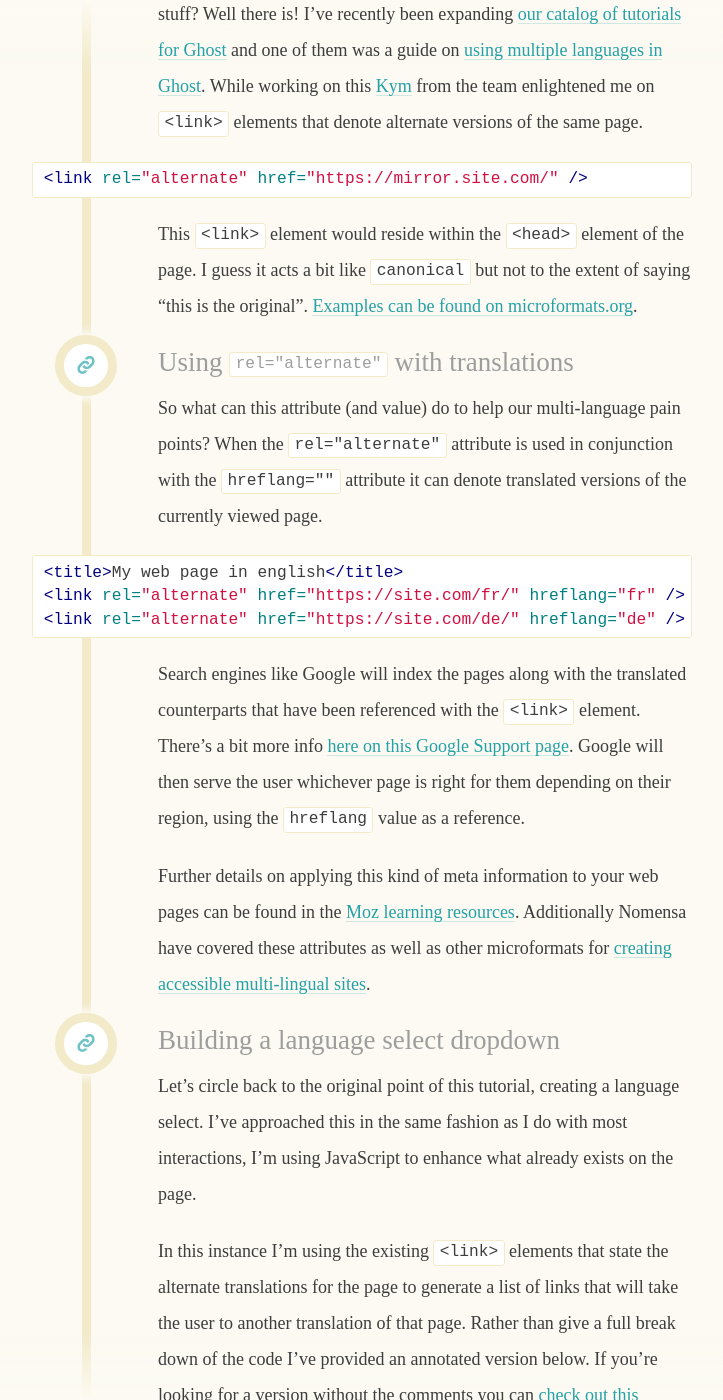
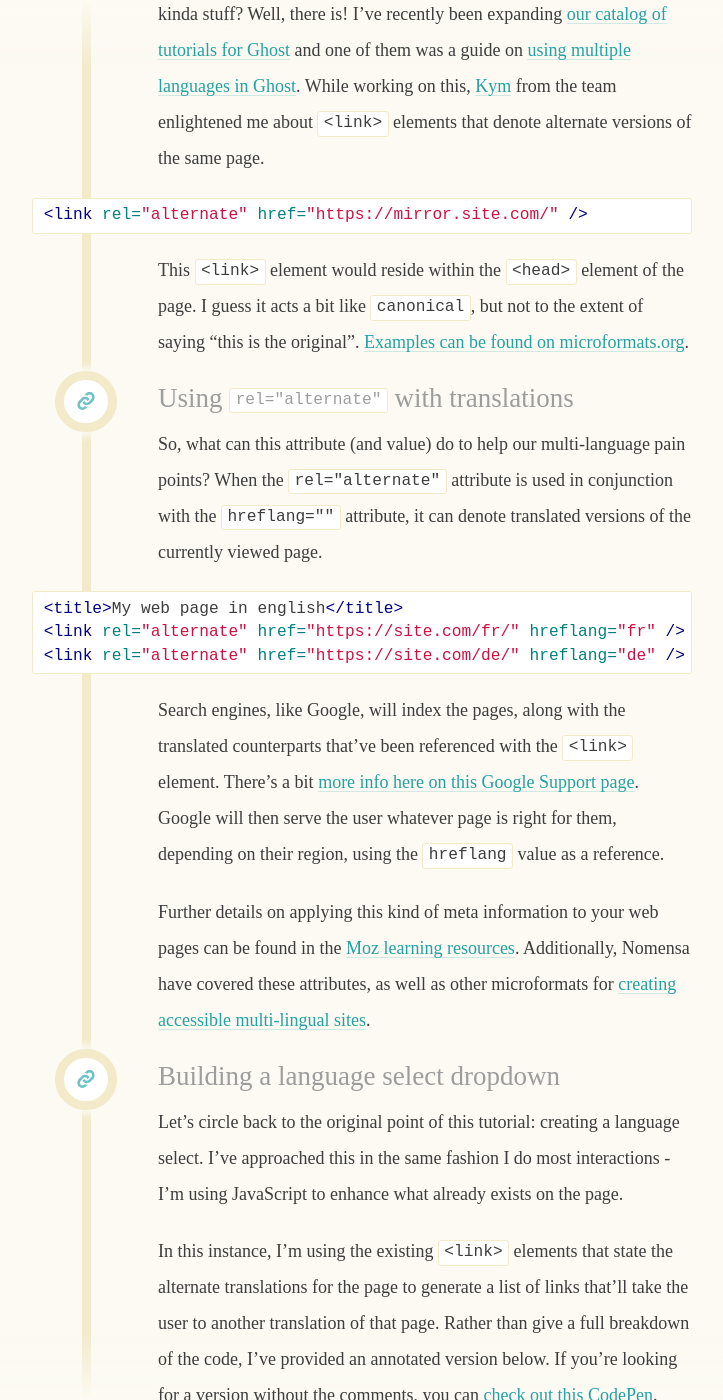
Before and after one commit to daviddarnes/david.darn.es, a Jekyll site: the page built from _posts/2020-02-01-multi-language-select.md, in a window 1280 px wide and 1400 px high, scrolled down 508 px. Shown: the whole window, without its empty margins (278-1001 px from the left). Built offline with Jekyll 4.4.1, drawn with Linux system fonts in a browser that asks for light colours; some web fonts are replaced; some of the changed text lies outside the part shown.

Commit message:
Fix plugins, copy editing

````diff
--- a/_config.yml
+++ b/_config.yml
@@ -5,7 +5,7 @@
 - CNAME
 
 # Gems
-gems:
+plugins:
 - jekyll-sitemap
 - jekyll-mentions
 - jekyll-paginate
@@ -17,6 +17,13 @@
 # SCSS
 sass:
   style: :compressed
+
+# Markdown
+markdown: kramdown
+
+kramdown:
+  input: GFM
+  syntax_highlighter: rouge
 
 # Permalinks
 permalink: pretty
--- a/_posts/2020-02-01-multi-language-select.md
+++ b/_posts/2020-02-01-multi-language-select.md
@@ -7,19 +7,19 @@
 image: "/images/multi-language/multi-language-banner.png"
 ---
 
-Multi-language sites are straight up hard to do. You can automate, plugin and redirect all you like but you'll still be left with the reality that you're going to be dealing with multiple instances of the same "thing". I've worked on multi-language sites before, back in my WordPress saga days, and it sure got complicated.
+Multi-language sites are straight up hard to do. You can automate, plugin and redirect all you like, but you'll still be left with the reality that you'll be dealing with multiple instances of the same thing. I've worked on multi-language sites before, back in my WordPress saga days, and it sure got complicated.
 
-You would think there's standard HTML spec stuff to handle this kinda stuff? Well there is! I've recently been expanding [our catalog of tutorials for Ghost](https://ghost.org/tutorials/) and one of them was a guide on [using multiple languages in Ghost](https://ghost.org/tutorials/multi-language-content/). While working on this [Kym](https://kymellis.co/) from the team enlightened me on `<link>` elements that denote alternate versions of the same page.
+You would think there's standard HTML spec thingers to handle this kinda stuff? Well, there is! I've recently been expanding [our catalog of tutorials for Ghost](https://ghost.org/tutorials/) and one of them was a guide on [using multiple languages in Ghost](https://ghost.org/tutorials/multi-language-content/). While working on this, [Kym](https://kymellis.co/) from the team enlightened me about `<link>` elements that denote alternate versions of the same page.
 
 ```html
 <link rel="alternate" href="https://mirror.site.com/" />
 ```
 
-This `<link>` element would reside within the `<head>` element of the page. I guess it acts a bit like `canonical` but not to the extent of saying "this is the original". [Examples can be found on microformats.org](http://microformats.org/wiki/rel-alternate).
+This `<link>` element would reside within the `<head>` element of the page. I guess it acts a bit like `canonical`, but not to the extent of saying "this is the original". [Examples can be found on microformats.org](http://microformats.org/wiki/rel-alternate).
 
 ## Using `rel="alternate"` with translations
 
-So what can this attribute (and value) do to help our multi-language pain points? When the `rel="alternate"` attribute is used in conjunction with the `hreflang=""` attribute it can denote translated versions of the currently viewed page.
+So, what can this attribute (and value) do to help our multi-language pain points? When the `rel="alternate"` attribute is used in conjunction with the `hreflang=""` attribute, it can denote translated versions of the currently viewed page.
 
 ```html
 <title>My web page in english</title>
@@ -27,21 +27,18 @@
 <link rel="alternate" href="https://site.com/de/" hreflang="de" />
 ```
 
-Search engines like Google will index the pages along with the translated counterparts that have been referenced with the `<link>` element. There's a bit more info [here on this Google Support page](https://support.google.com/webmasters/answer/189077). Google will then serve the user whichever page is right for them depending on their region, using the `hreflang` value as a reference.
+Search engines, like Google, will index the pages, along with the translated counterparts that've been referenced with the `<link>` element. There's a bit [more info here on this Google Support page](https://support.google.com/webmasters/answer/189077). Google will then serve the user whatever page is right for them, depending on their region, using the `hreflang` value as a reference.
 
-Further details on applying this kind of meta information to your web pages can be found in the [Moz learning resources](https://moz.com/learn/seo/hreflang-tag). Additionally Nomensa have covered these attributes as well as other microformats for [creating accessible multi-lingual sites](https://www.nomensa.com/blog/2010/7-tips-for-multi-lingual-website-accessibility).
+Further details on applying this kind of meta information to your web pages can be found in the [Moz learning resources](https://moz.com/learn/seo/hreflang-tag). Additionally, Nomensa have covered these attributes, as well as other microformats for [creating accessible multi-lingual sites](https://www.nomensa.com/blog/2010/7-tips-for-multi-lingual-website-accessibility).
 
 ## Building a language select dropdown
 
-Let's circle back to the original point of this tutorial, creating a language select. I've approached this in the same fashion as I do with most interactions, I'm using JavaScript to enhance what already exists on the page.
+Let's circle back to the original point of this tutorial: creating a language select. I've approached this in the same fashion I do most interactions - I'm using JavaScript to enhance what already exists on the page.
 
-In this instance I'm using the existing `<link>` elements that state the alternate translations for the page to generate a list of links that will take the user to another translation of that page. Rather than give a full break down of the code I've provided an annotated version below. If you're looking for a version without the comments you can [check out this CodePen](https://codepen.io/daviddarnes/pen/QWwzePz?editors=1010).
+In this instance, I'm using the existing `<link>` elements that state the alternate translations for the page to generate a list of links that'll take the user to another translation of that page. Rather than give a full breakdown of the code, I've provided an annotated version below. If you're looking for a version without the comments, you can [check out this CodePen](https://codepen.io/daviddarnes/pen/QWwzePz?editors=1010).
 
 ```html
-<!--
-details element placed on the page,
-ready to be populated by the JavaScript
--->
+<!-- Details element in markup, ready for JavaScript -->
 <details data-language-select></details>
 ```
 
@@ -54,28 +51,32 @@
 
 // Check if both select and translations exist
 if (langSelect && translations.length) {
-  // Generate the following HTML into the details element:
-  // 1. <summary> title of the current language
-  // 2. An unordered list of translations as links with a label and hreflang attribute
+  // Build a list of anchors from the translations
+  const links = translations
+    .map(link => {
+      return `
+      <li>
+        <a href="${link.href}" hreflang="${link.hreflang}">${link.hreflang}</a>
+      </li>
+    `;
+    })
+    .join("");
+
+  // Insert a summary showing the current language
+  // and insert the links into a unordered list
   langSelect.innerHTML = `
     <summary>Language: ${document.documentElement.lang}</summary>
-    <ul>
-      ${translations
-        .map(link => {
-          return `<li><a href="${link.href}" hreflang="${link.hreflang}">${link.hreflang}</a></li>`;
-        })
-        .join("")}
-    </ul>
+    <ul>${links}</ul>
   `;
 }
 ```
 
-One thing I should note is that the above assumes you've set a `lang=""` attribute on the `<html>` element, which you should definitely do so users know what language the content they're looking at is in.
+One thing I should note is that the above assumes you've set a `lang=""` attribute on the `<html>` element, which you should definitely do so users know what language the content is in.
 
 ## Conclusion
 
-What I really like about this method is that if feels like "the right way". We're using standard methods of marking our content and our translated versions alongside them.
+What I really like about this method is that if feels like the 'right way'. We're using standard methods of marking our content and our translated versions alongside them.
 
-We're also not trying to be clever. I worked way too hard in trying to automate translations on those WordPress sites. There's a reason professional translators exist. The same subject is covered, amongst others, here in [this Tuts+ article on building a multi-lingual site](https://webdesign.tutsplus.com/articles/tips-for-designing-and-building-a-multilingual-website--cms-24708). Translate your content when you can get a professional to take a look at them and add those `<link>` elements in later.
+We're also not trying to be clever. I worked way too hard in trying to automate translations on those WordPress sites; there's a reason professional translators exist. The same subject is covered, amongst others, here in [this Tuts+ article on building a multi-lingual site](https://webdesign.tutsplus.com/articles/tips-for-designing-and-building-a-multilingual-website--cms-24708). Get a professional to translate your content and when it's done, add the `<link>` elements in later.
 
-Let me know your thoughts [on Twitter](https://twitter.com/DavidDarnes/), and give this article a share. Thanks for reading ✌️
+Let me know your thoughts [on Twitter](https://twitter.com/DavidDarnes/). If you're feeling kind, give this article a share. Thanks for reading ✌️
````
